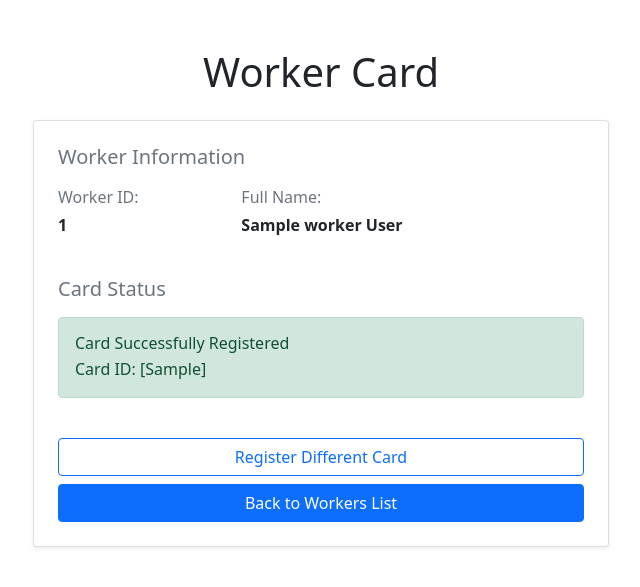
After one commit to avtorgenii/guard-point, a Django app: page /worker/1/card/ in a window 1280 px wide. The commit adds this page. Shown: the top 587 px of the page, without its empty margins (319-959 px from the left). Run offline with Django 5.2, Linux system fonts and the light colour scheme; tables that the repository leaves empty hold one stand-in row (values such as "Sample post"); data that the repository does not hold is empty.

Commit message:
feat: backedn done

```diff
--- a/security_hub/forms.py
+++ b/security_hub/forms.py
@@ -5,4 +5,4 @@ from security_hub.models import Worker
 class AddWorkerForm(forms.ModelForm):
     class Meta:
         model = Worker
-        fields = ['name', 'surname', 'card']
+        fields = ['name', 'surname']
--- a/security_hub/models.py
+++ b/security_hub/models.py
@@ -6,7 +6,7 @@ class Worker(models.Model):
     # Attributes
     name = models.CharField(max_length=100)
     surname = models.CharField(max_length=100)
-    card = models.CharField(max_length=100)  # Store list of integers
+    card = models.CharField(max_length=100, null=True)  # Store integers, separated by coma
     created_at = models.DateTimeField(auto_now_add=True)
 
 
@@ -20,7 +20,8 @@ class ScanLog(models.Model):
         DENIED = 0, 'Denied'
 
     # Attributes
-    card = models.CharField(max_length=100)  # Store list of integers
+    card = models.CharField(max_length=100)  # Store integers, separated by coma
+    worker_full_name = models.CharField(max_length=100, blank=True, null=True)
     timestamp = models.DateTimeField(auto_now_add=True)
     scan_type = models.BooleanField(null=True,
                                        choices=tuple(map(lambda x: (bool(x[0]), x[1]), ScanType.choices)))
@@ -30,6 +31,12 @@ class ScanLog(models.Model):
     # Manager
     worker = models.ForeignKey('Worker', on_delete=models.SET_DEFAULT, related_name='scanlog', null=True, default=None)
 
+    def save(self, *args, **kwargs):
+        # Set the worker_full_name field if the worker is available
+        if self.worker:
+            self.worker_full_name = f"{self.worker.name} {self.worker.surname}"
+
+        super().save(*args, **kwargs)
 
     class Meta:
         # verbose_name = 'Famous men' - for admin panel - very inconvenient
@@ -38,3 +45,7 @@ class ScanLog(models.Model):
         indexes = [
             models.Index(fields=['-timestamp']),
         ]
+
+class CardChange(models.Model):
+    worker = models.ForeignKey(Worker, on_delete=models.CASCADE)
+    card_change_in_progress = models.BooleanField(default=True)
--- /dev/null
+++ b/security_hub/templates/security_hub/worker_card.html
@@ -0,0 +1,51 @@
+{% extends 'base.html' %}
+
+{% block content %}
+    <div class="container mt-5" style="max-width: 600px;">
+        <h1 class="text-center mb-4">Worker Card</h1>
+
+        <div class="card p-4 shadow-sm">
+            <!-- Worker Info -->
+            <div class="mb-4">
+                <h5 class="text-muted mb-3">Worker Information</h5>
+                <div class="row">
+                    <div class="col-4">
+                        <p class="text-muted mb-1">Worker ID:</p>
+                        <p class="fw-bold">{{ w_id }}</p>
+                    </div>
+                    <div class="col-8">
+                        <p class="text-muted mb-1">Full Name:</p>
+                        <p class="fw-bold">{{ full_name }}</p>
+                    </div>
+                </div>
+            </div>
+
+            <!-- Card Status -->
+            <div class="mb-4">
+                <h5 class="text-muted mb-3">Card Status</h5>
+                {% if not card %}
+                    <div class="alert alert-danger" role="alert">
+                        <h6 class="alert-heading mb-1">No card registered</h6>
+                    </div>
+                {% else %}
+                    <div class="alert alert-success" role="alert">
+                        <h6 class="alert-heading mb-1">Card Successfully Registered</h6>
+                        <p class="mb-0">Card ID: [{{ card }}]</p>
+                    </div>
+                {% endif %}
+            </div>
+
+            <!-- Navigation Buttons -->
+            <div class="d-grid gap-2">
+                <a href="{% url 'add_worker_card' w_id %}" class="btn btn-outline-primary">
+                    {% if card %}
+                        Register Different Card
+                    {% else %}
+                        Register Card
+                    {% endif %}
+                </a>
+                <a href="{% url 'workers' %}" class="btn btn-primary">Back to Workers List</a>
+            </div>
+        </div>
+    </div>
+{% endblock %}
--- a/security_hub/urls.py
+++ b/security_hub/urls.py
@@ -1,4 +1,4 @@
-from django.urls import path
+from django.urls import path, re_path
 from . import views
 
 
@@ -7,4 +7,9 @@ urlpatterns = [
     path('workers', views.workers, name='workers'),
     path('delete_worker/<int:w_id>', views.delete_worker, name='delete_worker'),
     path('add_worker', views.AddWorker.as_view(), name='add_worker'),
+    path('worker/<int:w_id>/card/', views.worker_card, name='worker_card'),
+    path('worker/<int:w_id>/card/add', views.add_worker_card, name='add_worker_card'),
+    path('api/register-card/<str:card>/', views.register_card, name='register_card'),
+    path('api/check_card_status/<int:card_change_id>/', views.check_card_status, name='check_card_status'),
+    path('api/validate-card-scan/', views.validate_card_scan, name='validate_card_scan'),
 ]
--- a/security_hub/views.py
+++ b/security_hub/views.py
@@ -1,13 +1,20 @@
-from django.contrib.auth.decorators import permission_required, login_required
+import json
+
+from django.contrib.auth.decorators import login_required
 from django.contrib.auth.mixins import LoginRequiredMixin
 from django.http import HttpResponseNotFound
-from django.shortcuts import render, redirect
-from django.urls import reverse_lazy
+from django.shortcuts import render, redirect, get_object_or_404
+from django.views.decorators.csrf import csrf_exempt
+from django.views.decorators.http import require_http_methods
 from django.views.generic import CreateView
 
 from security_hub.forms import AddWorkerForm
-from security_hub.models import ScanLog, Worker
+from security_hub.models import ScanLog, Worker, CardChange
 
+
+
+ENTRANCE_TERMINAL_ID = "T0"
+EXIT_TERMINAL_ID = "T1"
 
 # Create your views here.
 @login_required()
@@ -36,11 +43,167 @@ def delete_worker(request, w_id):
 class AddWorker(LoginRequiredMixin, CreateView): # form is being sent to template via `form` key
     form_class = AddWorkerForm
     template_name = 'security_hub/add_worker.html'
-    success_url = reverse_lazy('workers')
     title_page = "Add worker"
 
-    def form_valid(self, form): # called when valid form data has been POSTed
-        return super().form_valid(form)
+    def form_valid(self, form):
+        worker = form.save()
+        worker_id = worker.id
+        return redirect('add_worker_card', w_id=worker_id)
+
+
+# View for the web interface
+@require_http_methods(["GET"])
+def worker_card(request, w_id):
+    worker = get_object_or_404(Worker, id=w_id)
+
+    CardChange.objects.filter(worker=worker).delete()
+
+    # Proceed with rendering the worker's card information
+    response = render(request, 'security_hub/worker_card.html', {
+        'w_id': w_id,
+        'full_name': f"{worker.name} {worker.surname}",
+        'card': worker.card or False,
+    })
+    return response
+
+@require_http_methods(["GET"])
+def add_worker_card(request, w_id):
+    worker = get_object_or_404(Worker, id=w_id)
+
+    # Create or update the CardChange record
+    card_change, created = CardChange.objects.update_or_create(
+        worker=worker, defaults={'card_change_in_progress': True}
+    )
+
+    # Pass the card_change object to the template
+    response = render(request, 'security_hub/add_worker_card.html', {
+        'w_id': w_id,
+        'full_name': f"{worker.name} {worker.surname}",
+        'card_change': card_change  # Pass the CardChange object
+    })
+    return response
+
+# API endpoint for the Raspberry Pi
+@csrf_exempt
+@require_http_methods(["POST"])
+def register_card(request, card):
+    # Retrieve the CardChange record to see if card change is in progress
+    card_change = CardChange.objects.filter(card_change_in_progress=True).first()
+    if not card_change:
+        return JsonResponse({
+            'status': 'error',
+            'message': 'No card change in progress'
+        }, status=400)
+
+    if Worker.objects.filter(card=card).exists():
+        return JsonResponse({
+            'status': 'error',
+            'message': 'Card already registered'
+        })
+
+    worker = card_change.worker
+    worker.card = card
+    worker.save()
+
+    # Mark the card change as complete by updating the record
+    card_change.card_change_in_progress = False
+    card_change.save()
+
+    return JsonResponse({
+        'status': 'success',
+        'worker_id': worker.id,
+        'card': card
+    })
+
+from django.http import JsonResponse
+
+@require_http_methods(["GET"])
+def check_card_status(request, card_change_id):
+    try:
+        card_change = CardChange.objects.get(id=card_change_id)
+        return JsonResponse({
+            'card_change_in_progress': card_change.card_change_in_progress,
+            'card': card_change.worker.card,
+        })
+    except CardChange.DoesNotExist:
+        return JsonResponse({
+            'card_change_in_progress': False  # If the CardChange doesn't exist, assume it's not in progress
+        }, status=404)
+
+@csrf_exempt
+@require_http_methods(["POST"])
+def validate_card_scan(request):
+    def log_scan(card, scan_type, scan_result, worker=None):
+        """Helper to create a ScanLog entry."""
+        ScanLog.objects.create(
+            card=card,
+            scan_type=scan_type,
+            scan_result=scan_result,
+            worker=worker,
+            worker_full_name=f"{worker.name} {worker.surname}" if worker else None,
+        )
+
+    def get_last_scan_type(card):
+        """Helper to get the last scan type or None if no logs exist."""
+        last_log = ScanLog.objects.filter(card=card).first()
+        return last_log.scan_type if last_log else None
+
+    request_data = json.loads(request.body)
+    terminal_id = request_data.get('terminal_id')
+    card = request_data.get('card')
+
+    if not card:
+        return JsonResponse({
+            'status': 'error',
+            'message': 'Card is required'
+        })
+
+    try:
+        worker = Worker.objects.get(card=card)
+    except Worker.DoesNotExist:
+        log_scan(card, ScanLog.ScanType.ENTRANCE if terminal_id == ENTRANCE_TERMINAL_ID else ScanLog.ScanType.EXIT,
+                 ScanLog.ScanResult.DENIED)
+        return JsonResponse({
+            'status': 'error',
+            'message': 'Card is not registered'
+        })
+
+    last_scan_type = get_last_scan_type(card)
+
+    if terminal_id == ENTRANCE_TERMINAL_ID:
+        if last_scan_type == ScanLog.ScanType.ENTRANCE:
+            log_scan(card, ScanLog.ScanType.ENTRANCE, ScanLog.ScanResult.DENIED, worker)
+            return JsonResponse({
+                'status': 'error',
+                'message': 'Worker already entered',
+                'worker_name': f"{worker.name} {worker.surname}"
+            })
+        else:
+            log_scan(card, ScanLog.ScanType.ENTRANCE, ScanLog.ScanResult.SUCCESSFUL, worker)
+            return JsonResponse({
+                'status': 'success',
+                'worker_name': f"{worker.name} {worker.surname}"
+            })
+
+    elif terminal_id == EXIT_TERMINAL_ID:
+        if last_scan_type == ScanLog.ScanType.EXIT:
+            log_scan(card, ScanLog.ScanType.EXIT, ScanLog.ScanResult.DENIED, worker)
+            return JsonResponse({
+                'status': 'error',
+                'message': 'Worker already leaved',
+                'worker_name': f"{worker.name} {worker.surname}"
+            })
+        else:
+            log_scan(card, ScanLog.ScanType.EXIT, ScanLog.ScanResult.SUCCESSFUL, worker)
+            return JsonResponse({
+                'status': 'success',
+                'worker_name': f"{worker.name} {worker.surname}"
+            })
+
+    return JsonResponse({
+        'status': 'error',
+        'message': 'Invalid terminal id'
+    })
 
 
 def page_not_found(request, exception):
--- a/templates/base.html
+++ b/templates/base.html
@@ -10,7 +10,6 @@
         integrity="sha384-EVSTQN3/azprG1Anm3QDgpJLIm9Nao0Yz1ztcQTwFspd3yD65VohhpuuCOmLASjC" crossorigin="anonymous">
     <link rel="stylesheet" href="https://cdn.jsdelivr.net/npm/bootstrap-icons@1.11.3/font/bootstrap-icons.min.css">
     <title>{{ title }}</title>
-    <link rel="manifest" href="static/site.webmanifest" />
 </head>
 <body>
     <!-- Content -->
```
Also changed, not shown: raspberry_pi/card_reader.py (added, +59 -0 lines), raspberry_pi/config.py (added, +40 -0 lines), raspberry_pi/example_server.py (added, +7 -0 lines), security_hub/templates/security_hub/add_worker.html (+9 -2 lines), security_hub/templates/security_hub/add_worker_card.html (added, +92 -0 lines), security_hub/templates/security_hub/index.html (+7 -26 lines), security_hub/templates/security_hub/workers.html (+7 -23 lines), db.sqlite3, static/script.js (deleted), static/site.webmanifest (deleted).
